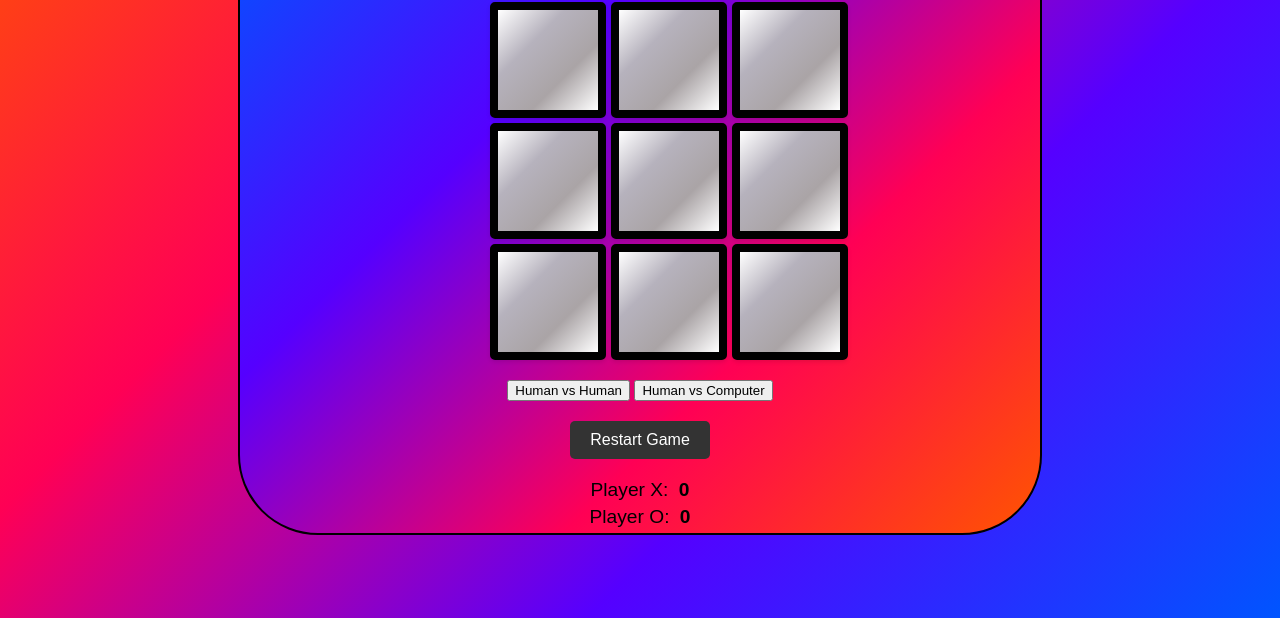
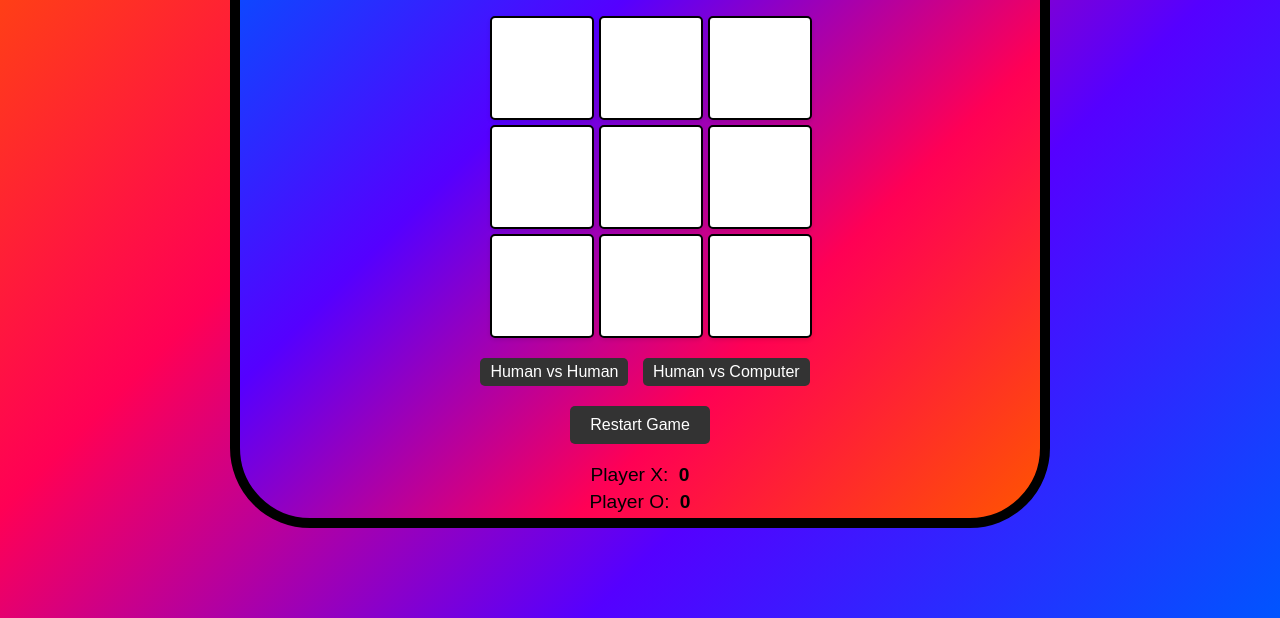
Before and after one commit to 10sucheta/PRODIGY_WD_03, a plain HTML site: page index.html in a window 1280 px wide. Shown: the part 182-800 px from the top of the page. Drawn offline with Linux system fonts and the light colour scheme.

Commit message:
Update style.css

```diff
--- a/style.css
+++ b/style.css
@@ -7,7 +7,6 @@ body {
   display: flex;
   justify-content: center;
   align-items: center;
-
   background: linear-gradient(135deg, #ff5500, #ff0055, #5500ff, #0055ff);
   overflow: hidden;
   position: relative;
@@ -18,18 +17,17 @@ body {
   max-width: 800px;
   margin: 50px auto;
   text-align: center;
-    width:900px;
+  width: 900px;
   background: linear-gradient(135deg, #0055ff, #5500ff, #ff0055, #ff5500);
   border: Black;
   border-radius: 80px;
   border-color: black;
-
-   border: 2px solid #000000;
+  border: 10px solid #000000;
 }
 
 h1 {
   font-size: 2.5em;
-    color: #ffffff;
+  color: white;
   text-shadow: 2px 2px 2px rgba(0, 0, 0, 0.2);
 }
 
@@ -41,23 +39,24 @@ body {
   max-width: 300px;
   border-radius: 10px;
   border-color: black;
-
 }
 
 .cell {
   width: 100px;
   height: 100px;
-    background: linear-gradient(135deg, #ffffff, #b6b2bd, #aaa4a6, #ffffff);
+  background-color: #fff;
   display: flex;
   justify-content: center;
   align-items: center;
   font-size: 2em;
-    color: #333;
+  color: #000000;
   cursor: pointer;
   border-radius: 5px;
-    border: 8px solid #000000;
   box-shadow: 0 2px 4px rgba(0, 0, 0, 0.1);
   transition: background-color 0.3s;
+  border-color: black;
+
+  border: 2px solid #000000;
 }
 
 .cell:hover {
@@ -67,18 +66,19 @@ body {
 .status {
   font-size: 1.5em;
   margin-bottom: 20px;
-    color: #333;
+  color: #000000;
 }
 
-  .game-modes {
+.mode-selection {
   margin-bottom: 20px;
+  margin-left: 20px;
 }
 
-  .game-modes button {
-    padding: 10px 20px;
+.mode-selection button {
+  padding: 5px 10px;
   font-size: 1em;
-    background-color: #3498db;
-    color: #fff;
+  background-color: #333;
+  color: #ffffff;
   border: none;
   border-radius: 5px;
   cursor: pointer;
@@ -113,9 +113,11 @@ body {
   0% {
     background-color: yellow;
   }
+
   50% {
     background-color: gold;
   }
+
   100% {
     background-color: yellow;
   }
@@ -125,15 +127,25 @@ body {
   animation: winning-animation 1s;
 }
 
+
 /* Define the heart animation */
 @keyframes heartbeat {
-  0% { transform: scale(1); }
-  50% { transform: scale(1.3); }
-  100% { transform: scale(1); }
+  0% {
+    transform: scale(1);
+  }
+
+  50% {
+    transform: scale(1.3);
+  }
+
+  100% {
+    transform: scale(1);
+  }
 }
 
 .winning-cell::after {
-  content: "\2665"; /* Heart symbol */
+  content: "\2665";
+  /* Heart symbol */
   display: inline-block;
   font-size: 2em;
   color: red;
@@ -190,12 +202,20 @@ body {
     margin: 20px auto;
     width: 90%;
   }
+
+  .mode-selection button {
+    padding: 2px, 2px;
+    margin-top: 5px;
+
   }
+}
+
 
 /* Media query for smaller screens */
 @media screen and (max-width: 768px) {
   .winning-cell::after {
-    font-size: 1em; /* Adjust the font size for smaller screens */
+    font-size: 1em;
+
   }
 }
 
```
Lines whose indentation alone changed are shown as unchanged.
